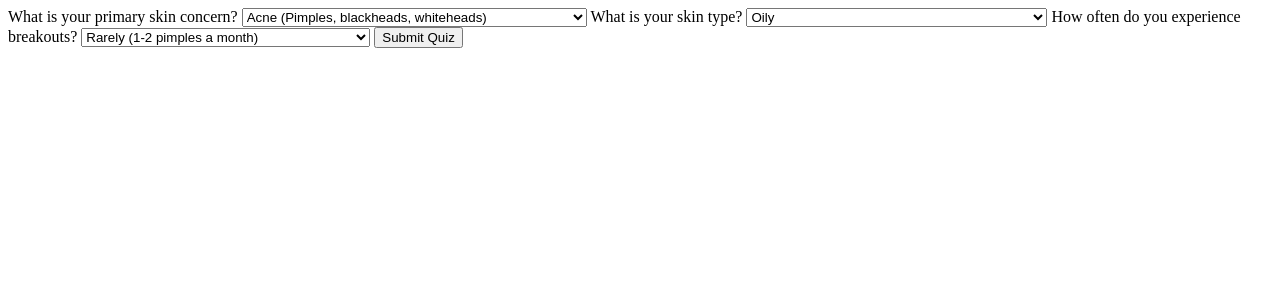
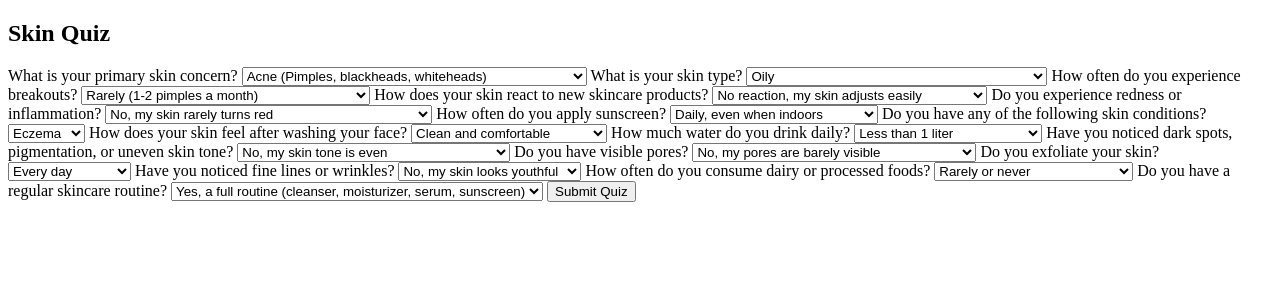
Before and after one commit to RONIN-46/Dermafy, a Django app: page /quiz/ in a window 1280 px wide. Shown: the top 300 px of the page. Run offline with Django 5.2, Linux system fonts and the light colour scheme; a user stored in the database is signed in.

Commit message:
Quiz_form update AND dashboard redierct

```diff
--- a/derma/templates/quiz_form.html
+++ b/derma/templates/quiz_form.html
@@ -1,8 +1,17 @@
+<!DOCTYPE html>
+<html lang="en">
+<head>
+    <meta charset="UTF-8">
+    <meta name="viewport" content="width=device-width, initial-scale=1.0">
+    <title>Skin Quiz</title>
+</head>
+<body>
+    <h2>Skin Quiz</h2>
     <form method="POST">
         {% csrf_token %}
 
         <label>What is your primary skin concern?</label>
-    <select name="primary_skin_concern">
+        <select name="primary_skin_concern" required>
             <option value="a">Acne (Pimples, blackheads, whiteheads)</option>
             <option value="b">Dryness (Flaky, rough patches, tight skin)</option>
             <option value="c">Redness & sensitivity (Burning, irritation, inflammation)</option>
@@ -10,7 +19,7 @@
         </select>
 
         <label>What is your skin type?</label>
-    <select name="skin_type">
+        <select name="skin_type" required>
             <option value="a">Oily</option>
             <option value="b">Dry</option>
             <option value="c">Combination (Oily in some areas, dry in others)</option>
@@ -18,14 +27,110 @@
         </select>
 
         <label>How often do you experience breakouts?</label>
-    <select name="breakout_frequency">
+        <select name="breakout_frequency" required>
             <option value="a">Rarely (1-2 pimples a month)</option>
             <option value="b">Occasionally (3-5 pimples a month)</option>
             <option value="c">Frequently (Breakouts every week)</option>
             <option value="d">Severe (Painful, cystic acne all over the face)</option>
         </select>
 
-    <!-- Add similar dropdowns for other questions -->
+        <label>How does your skin react to new skincare products?</label>
+        <select name="reaction_to_skincare" required>
+            <option value="a">No reaction, my skin adjusts easily</option>
+            <option value="b">Slight redness or tingling that fades quickly</option>
+            <option value="c">Redness, irritation, or breakouts</option>
+            <option value="d">Severe reaction (burning, swelling, rash)</option>
+        </select>
+
+        <label>Do you experience redness or inflammation?</label>
+        <select name="redness_inflammation" required>
+            <option value="a">No, my skin rarely turns red</option>
+            <option value="b">Sometimes, especially with weather or food triggers</option>
+            <option value="c">Frequently, even with mild triggers</option>
+            <option value="d">Persistent redness with visible blood vessels</option>
+        </select>
+
+        <label>How often do you apply sunscreen?</label>
+        <select name="sunscreen_usage" required>
+            <option value="a">Daily, even when indoors</option>
+            <option value="b">Only when I go outside</option>
+            <option value="c">Occasionally, when I remember</option>
+            <option value="d">Never</option>
+        </select>
+
+        <label>Do you have any of the following skin conditions?</label>
+        <select name="skin_conditions" required>
+            <option value="a">Eczema</option>
+            <option value="b">Psoriasis</option>
+            <option value="c">Rosacea</option>
+            <option value="d">None</option>
+        </select>
+
+        <label>How does your skin feel after washing your face?</label>
+        <select name="after_washing_skin_feel" required>
+            <option value="a">Clean and comfortable</option>
+            <option value="b">Tight and dry</option>
+            <option value="c">Oily and greasy again quickly</option>
+            <option value="d">Itchy, red, or irritated</option>
+        </select>
+
+        <label>How much water do you drink daily?</label>
+        <select name="water_intake" required>
+            <option value="a">Less than 1 liter</option>
+            <option value="b">1-2 liters</option>
+            <option value="c">More than 2 liters</option>
+            <option value="d">I don’t track my water intake</option>
+        </select>
+
+        <label>Have you noticed dark spots, pigmentation, or uneven skin tone?</label>
+        <select name="dark_spots_pigmentation" required>
+            <option value="a">No, my skin tone is even</option>
+            <option value="b">Yes, but very light spots</option>
+            <option value="c">Yes, I have visible dark spots</option>
+            <option value="d">Severe pigmentation, covering large areas</option>
+        </select>
+
+        <label>Do you have visible pores?</label>
+        <select name="visible_pores" required>
+            <option value="a">No, my pores are barely visible</option>
+            <option value="b">Yes, but only in certain areas (nose, cheeks)</option>
+            <option value="c">Yes, they are large and noticeable</option>
+            <option value="d">Very large, clogged pores with blackheads</option>
+        </select>
+
+        <label>Do you exfoliate your skin?</label>
+        <select name="exfoliation_frequency" required>
+            <option value="a">Every day</option>
+            <option value="b">2-3 times a week</option>
+            <option value="c">Once a week</option>
+            <option value="d">Rarely or never</option>
+        </select>
+
+        <label>Have you noticed fine lines or wrinkles?</label>
+        <select name="fine_lines_wrinkles" required>
+            <option value="a">No, my skin looks youthful</option>
+            <option value="b">Yes, mild fine lines</option>
+            <option value="c">Yes, noticeable wrinkles</option>
+            <option value="d">Deep wrinkles and sagging</option>
+        </select>
+
+        <label>How often do you consume dairy or processed foods?</label>
+        <select name="dairy_processed_food_intake" required>
+            <option value="a">Rarely or never</option>
+            <option value="b">Occasionally</option>
+            <option value="c">Frequently (3-5 times a week)</option>
+            <option value="d">Daily</option>
+        </select>
+
+        <label>Do you have a regular skincare routine?</label>
+        <select name="skincare_routine" required>
+            <option value="a">Yes, a full routine (cleanser, moisturizer, serum, sunscreen)</option>
+            <option value="b">Yes, but only basic skincare (cleanser, moisturizer)</option>
+            <option value="c">No, I use products randomly</option>
+            <option value="d">No, I don’t follow any routine</option>
+        </select>
 
         <button type="submit">Submit Quiz</button>
     </form>
+</body>
+</html>
--- a/derma/users/views.py
+++ b/derma/users/views.py
@@ -77,7 +77,7 @@ def submit_quiz(request):
             skincare_routine=request.POST.get("skincare_routine"),
         )
         messages.success(request, "Quiz submitted successfully!")
-        return redirect("quiz_report")  # Redirect to a report or homepage
+        return redirect("dashboard")  # Redirect to a report or homepage
 
     return render(request, "quiz_form.html")
 #
```
Lines whose indentation alone changed are shown as unchanged.
